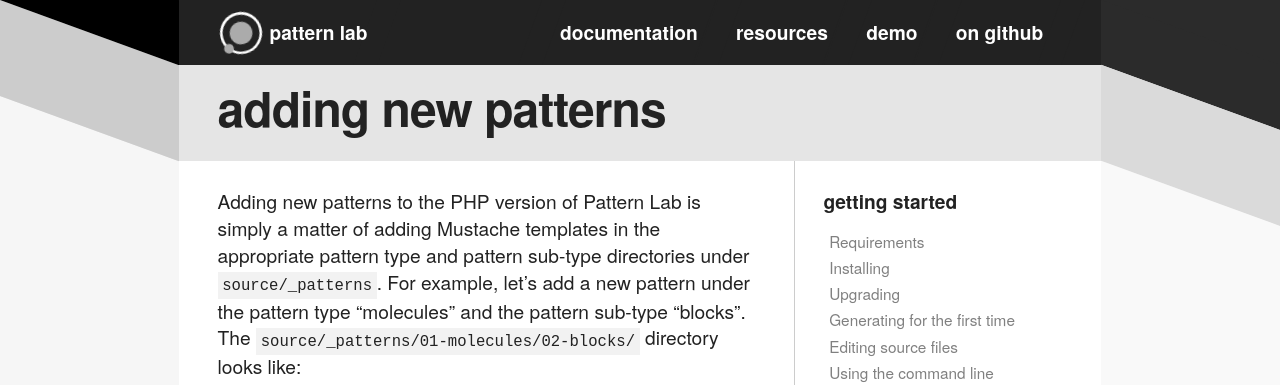
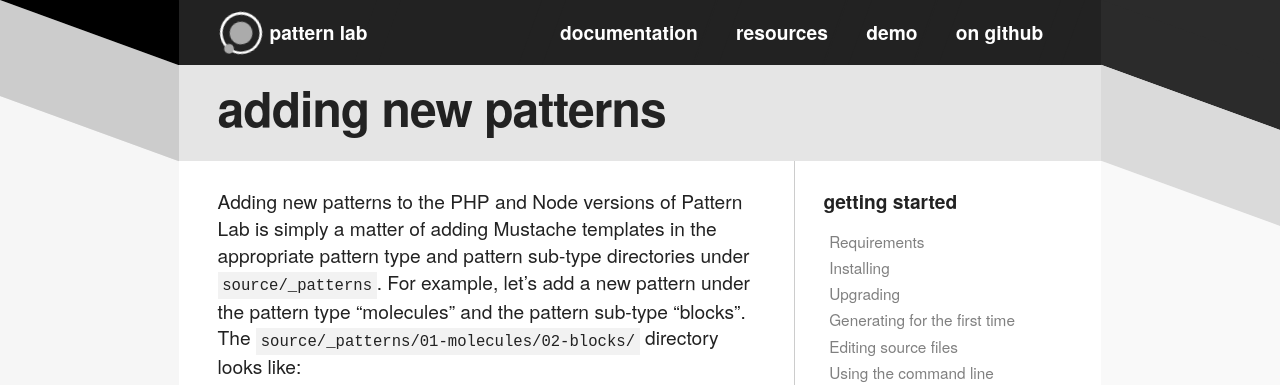
Before and after one commit to pattern-lab/website, a Jekyll site: the page built from patternlabsite/docs/pattern-add-new.md, in a window 1280 px wide. Shown: the top 385 px of the page. Built offline with Jekyll 4.4.1, drawn with Linux system fonts in a browser that asks for light colours; Markdown is read by kramdown in place of the engine named in the settings; comment, search, counter and statistics services are not loaded.

Commit message:
Updated pattern-add-new page This is part of https://github.com/pattern-lab/patternlab-node/issues/70 for version 1.0.0 release prep

```diff
--- a/patternlabsite/docs/pattern-add-new.md
+++ b/patternlabsite/docs/pattern-add-new.md
@@ -4,7 +4,7 @@
 heading: Adding New Patterns
 ---
 
-Adding new patterns to the PHP version of Pattern Lab is simply a matter of adding Mustache templates in the appropriate pattern type and pattern sub-type directories under `source/_patterns`. For example, let's add a new pattern under the pattern type "molecules" and the pattern sub-type "blocks". The `source/_patterns/01-molecules/02-blocks/` directory looks like:
+Adding new patterns to the PHP and Node versions of Pattern Lab is simply a matter of adding Mustache templates in the appropriate pattern type and pattern sub-type directories under `source/_patterns`. For example, let's add a new pattern under the pattern type "molecules" and the pattern sub-type "blocks". The `source/_patterns/01-molecules/02-blocks/` directory looks like:
 
     00-media-block.mustache
     01-headline-byline.mustache
```
